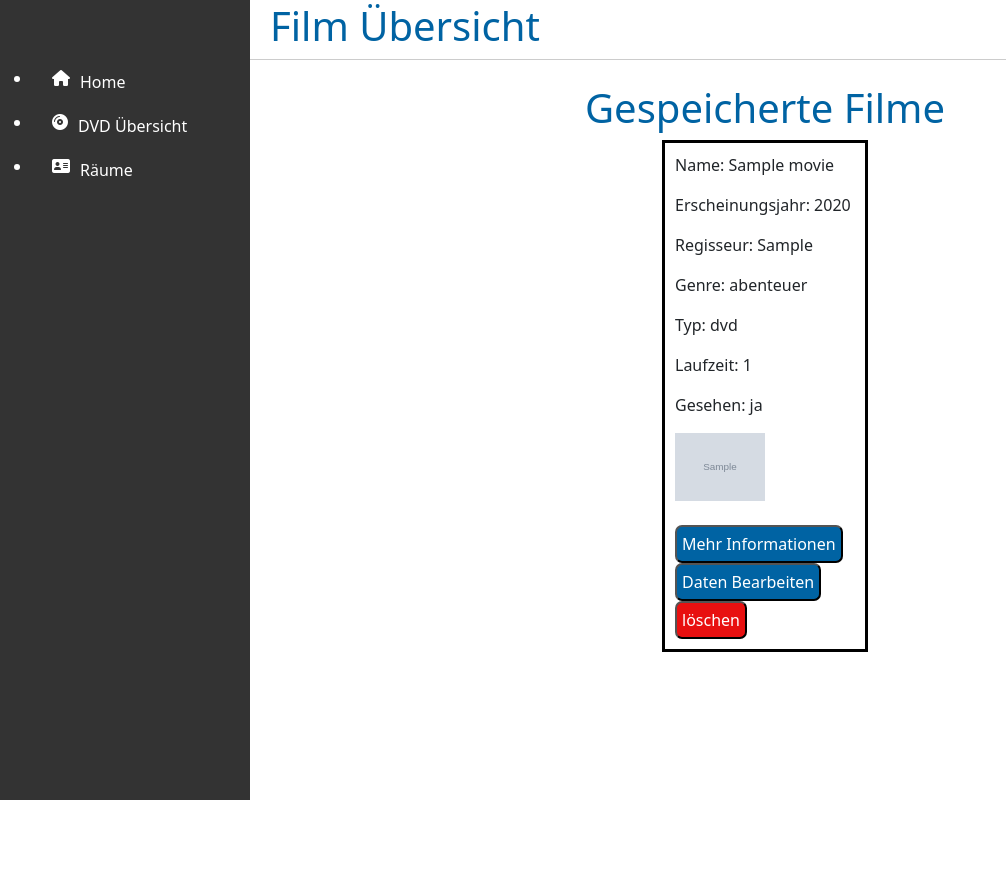
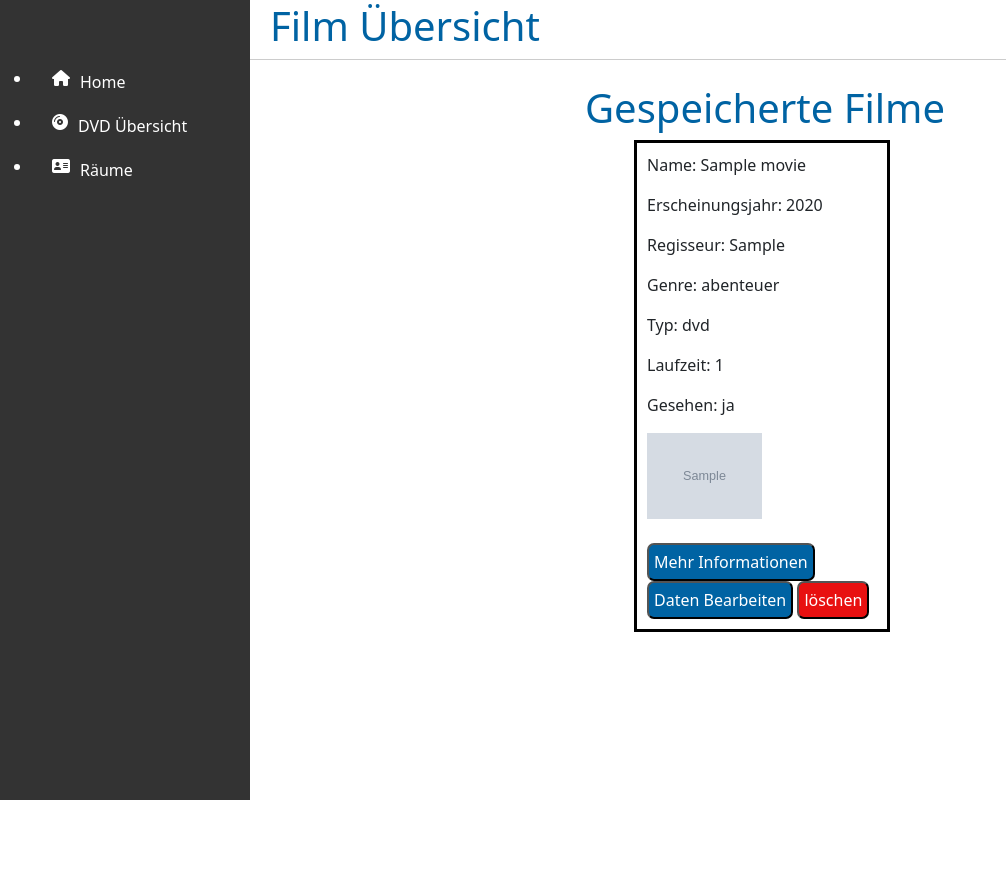
Before and after one commit to Christian-Hummel/Video_Organizer, a Django app: page /overview/ in a window 1280 px wide. Shown: the top 892 px of the page, without its empty margins (0-1006 px from the left). Run offline with Django 5.2, Linux system fonts and the light colour scheme; tables that the repository leaves empty hold one stand-in row (values such as "Sample post"); grey boxes marked "Sample" are stand-in pictures.

Commit message:
changed relative position from containers to absolute

```diff
--- a/video_organizer/static/css/styles.css
+++ b/video_organizer/static/css/styles.css
@@ -147,8 +147,8 @@ article {
 }
 
 .overview-container {
-    position: relative;
-    margin: auto;
+    position: absolute;
+    margin-left: 30%;
     width: 20%;
     padding: 10px;
     border: 3px solid black;
@@ -165,10 +165,10 @@ article {
 
 .detail-container {
     position: absolute;
-    margin-top: 200px;
-    margin-left: 400px;
+    margin-top: 10%;
+    margin-left: 20%;
     width: 40%;
-    height: 800px;
+    height: 60%;
     padding: 10px;
     border: 3px solid black;
 }
```
